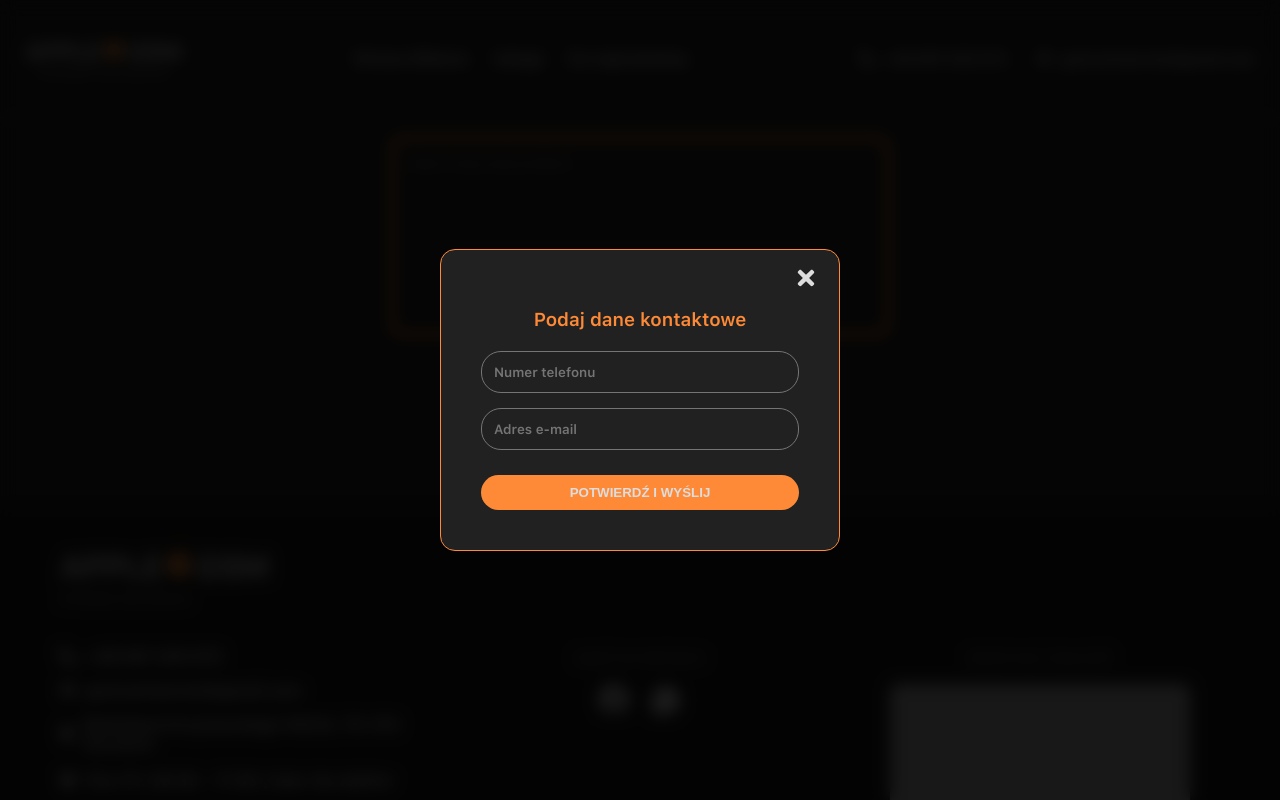
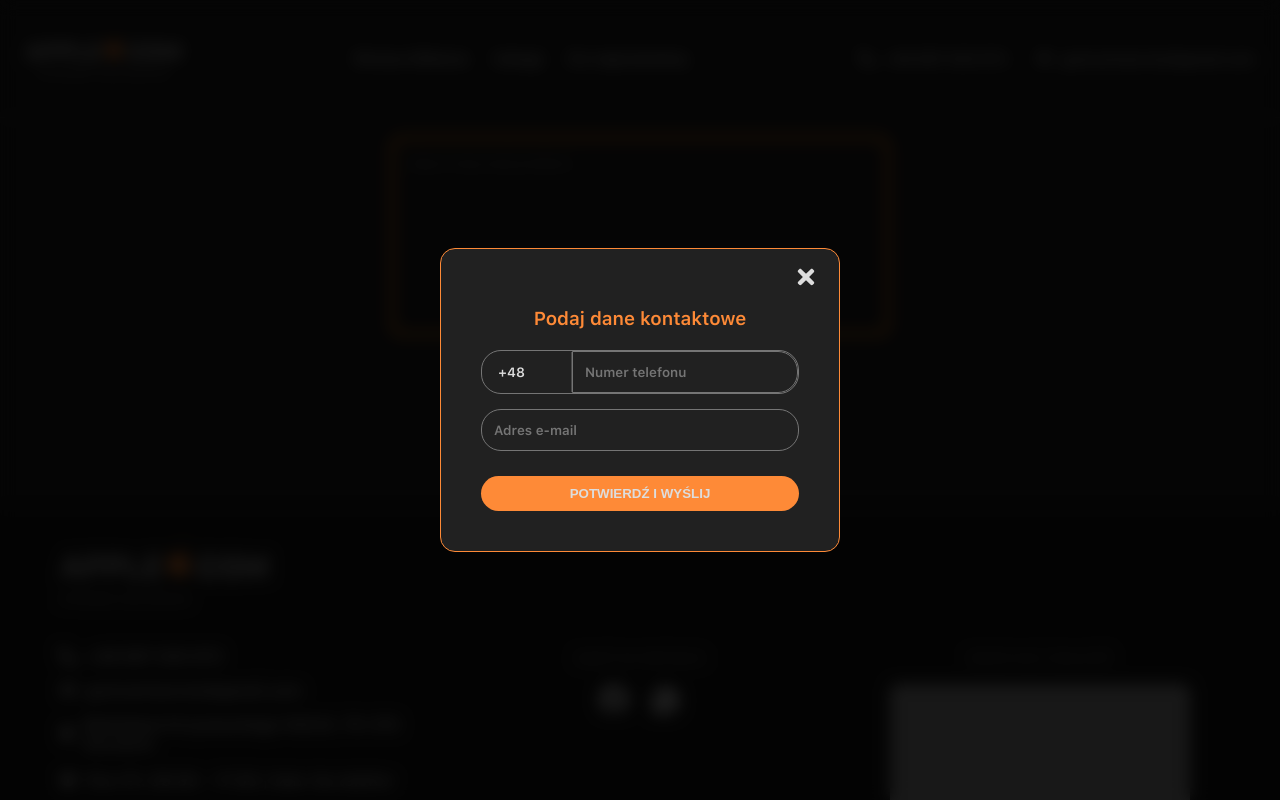
Before and after one commit to lxry-comet/gsm-cent, a React (Vite) app: page / in a window 1280 px wide. Both pictures are taken after a click on the button "WYŚLIJ ZAPYTANIE". Shown: the part 1301-2101 px from the top of the page. Built offline with nearby package versions, Linux system fonts and the light colour scheme; grey boxes are pictures that could not be loaded.

Commit message:
Update_appleGsm

```diff
--- a/src/Servis/Servis.css
+++ b/src/Servis/Servis.css
@@ -166,11 +166,74 @@
 	margin-bottom: 5px;
 }
 
+.servis-modal__phone-wrapper {
+	display: flex;
+	align-items: center;
+	width: 100%;
+	max-width: 100%;
+	border: 1px solid var(--gray);
+	border-radius: 20px;
+	overflow: hidden;
+	background: transparent;
+	transition:
+		border-color 0.2s ease,
+		box-shadow 0.2s ease;
+}
+
+.servis-modal__phone-wrapper:focus-within {
+	border-color: var(--orange);
+}
+
+.servis-modal__select,
+.servis-modal__input--phone {
+	font-family: 'SF Pro', sans-serif;
+	padding: 12px 16px;
+	height: 100%;
+	background: transparent;
+	color: var(--white);
+	border: none;
+	outline: none;
+}
+
+.servis-modal__select {
+	display: inline-flex;
+	align-items: center;
+	min-width: 90px;
+	border-right: 1px solid rgba(255, 255, 255, 0.18);
+	text-align: left;
+	-webkit-appearance: none;
+	-moz-appearance: none;
+	appearance: none;
+	background: transparent;
+	color: var(--white);
+	border-radius: 0;
+}
+
+.servis-modal__select:focus {
+	outline: none;
+}
+
+.servis-modal__select option {
+	background: var(--black);
+	color: var(--white);
+}
+
+.servis-modal__phone-wrapper:not(:focus-within) .servis-modal__select {
+	border-right: 1px solid rgba(255, 255, 255, 0.18);
+}
+
+.servis-modal__input--phone {
+	flex: 1;
+	border-radius: 0 20px 20px 0;
+}
+.servis-modal__input--email {
+	border-radius: 20px;
+}
 .servis-modal__input {
 	font-family: 'SF Pro', sans-serif;
 
 	padding: 12px;
-	border-radius: 20px;
+	/* border-radius: 20px; */
 	border: 1px solid var(--gray);
 	background: transparent;
 	color: var(--white);
--- a/src/Servis/Servis.jsx
+++ b/src/Servis/Servis.jsx
@@ -17,12 +17,16 @@ export default function Whatwedo() {
 	const [formData, setFormData] = useState({
 		message: '',
 		user_email: '',
-		user_phone: ''
+		user_phone: '',
+		phone_prefix: '+48'
 	})
 
 	const handleInputChange = e => {
 		const { name, value } = e.target
-		setFormData(prev => ({ ...prev, [name]: value }))
+		setFormData(prev => ({
+			...prev,
+			[name]: name === 'user_phone' ? value.replace(/\D/g, '') : value
+		}))
 	}
 
 	const sendEmail = e => {
@@ -31,16 +35,16 @@ export default function Whatwedo() {
 		const templateParams = {
 			message: formData.message,
 			user_email: formData.user_email,
-			user_phone: formData.user_phone,
+			user_phone: `${formData.phone_prefix}${formData.user_phone}`,
 			to_email: 'gsmcentserwis@gmail.com'
 		}
 
 		emailjs
 			.send(
-				'service_fqjjv0y',
-				'template_unttv7r',
+				'service_35igr38',
+				'template_9qu188j',
 				templateParams,
-				'bAWwmQSlDI8u-O5Gs'
+				'Vrc6GzB9CCg7sIjqJ' //pabic key
 			)
 			.then(
 				result => {
@@ -126,6 +130,18 @@ export default function Whatwedo() {
 
 						<form className='servis-modal__form' onSubmit={sendEmail}>
 							<h3>Podaj dane kontaktowe</h3>
+							<div className='servis-modal__phone-wrapper'>
+								<select
+									name='phone_prefix'
+									value={formData.phone_prefix}
+									onChange={handleInputChange}
+									className='servis-modal__select'
+								>
+									<option value='+48'>+48</option>
+									<option value='+49'>+49</option>
+									<option value='+43'>+43</option>
+									<option value='+41'>+41</option>
+								</select>
 								<input
 									type='tel'
 									name='user_phone'
@@ -133,8 +149,12 @@ export default function Whatwedo() {
 									onChange={handleInputChange}
 									placeholder='Numer telefonu'
 									required
-								className='servis-modal__input'
+									className='servis-modal__input servis-modal__input--phone'
+									inputMode='tel'
+									pattern='[0-9]*'
+									maxLength={15}
 								/>
+							</div>
 							<input
 								type='email'
 								name='user_email'
@@ -142,7 +162,7 @@ export default function Whatwedo() {
 								onChange={handleInputChange}
 								placeholder='Adres e-mail'
 								required
-								className='servis-modal__input'
+								className='servis-modal__input servis-modal__input--email'
 							/>
 							<button type='submit' className='servis-modal__submit'>
 								POTWIERDŹ I WYŚLIJ
```
Lines whose indentation alone changed are shown as unchanged.
